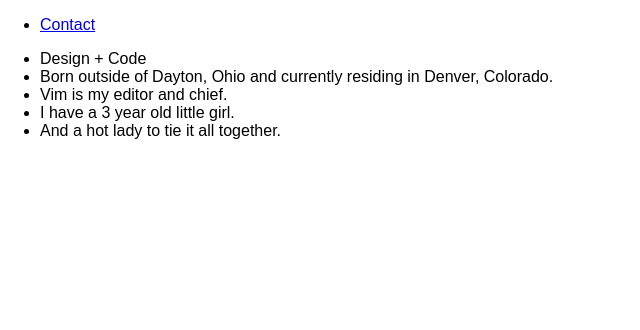
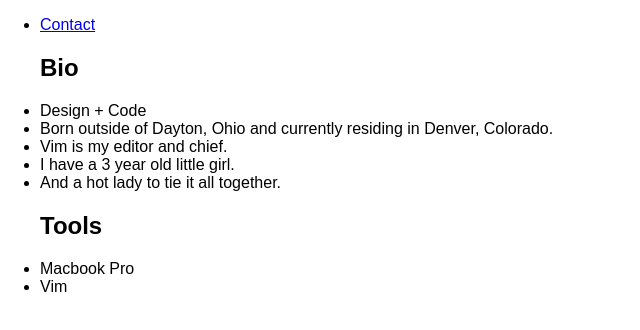
Before and after one commit to pebutler3/another-old-portfolio-site, a React (Create React App) app: page / in a window 1280 px wide. Shown: the top 330 px of the page, without its empty margins (0-640 px from the left). Built offline with nearby package versions, Linux system fonts and the light colour scheme; the HTML template or start-up script is replaced by a standard one.

Commit message:
added Tools component >> going to sleep now...

```diff
--- a/src/App.js
+++ b/src/App.js
@@ -2,6 +2,7 @@ import React, { Component } from 'react';
 import './App.css';
 import Nav from './Nav';
 import Bio from './Bio';
+import Tools from './Tools';
 
 class App extends Component {
   render() {
@@ -9,6 +10,7 @@ class App extends Component {
       <div className="App">
           <Nav contact_url={'mailto:p.e.butler3@gmail.com'} button={'Contact'}/>
           <Bio age={3}/>
+          <Tools />
       </div>
     );
   }
--- a/src/Bio.js
+++ b/src/Bio.js
@@ -4,6 +4,7 @@ class Bio extends Component {
   render() {
     return (
       <ul className="bio">
+        <h2>Bio</h2>
         <li>Design + Code</li>
         <li>Born outside of Dayton, Ohio and currently residing in Denver, Colorado.</li>
         <li>Vim is my editor and chief.</li>
--- /dev/null
+++ b/src/Tools.js
@@ -0,0 +1,15 @@
+import React, { Component } from 'react';
+
+class Tools extends Component {
+  render() {
+    return (
+      <ul className="tools">
+        <h2>Tools</h2>
+        <li>Macbook Pro</li>
+        <li>Vim</li>
+      </ul>
+    );
+  }
+}
+
+export default Tools;
```
